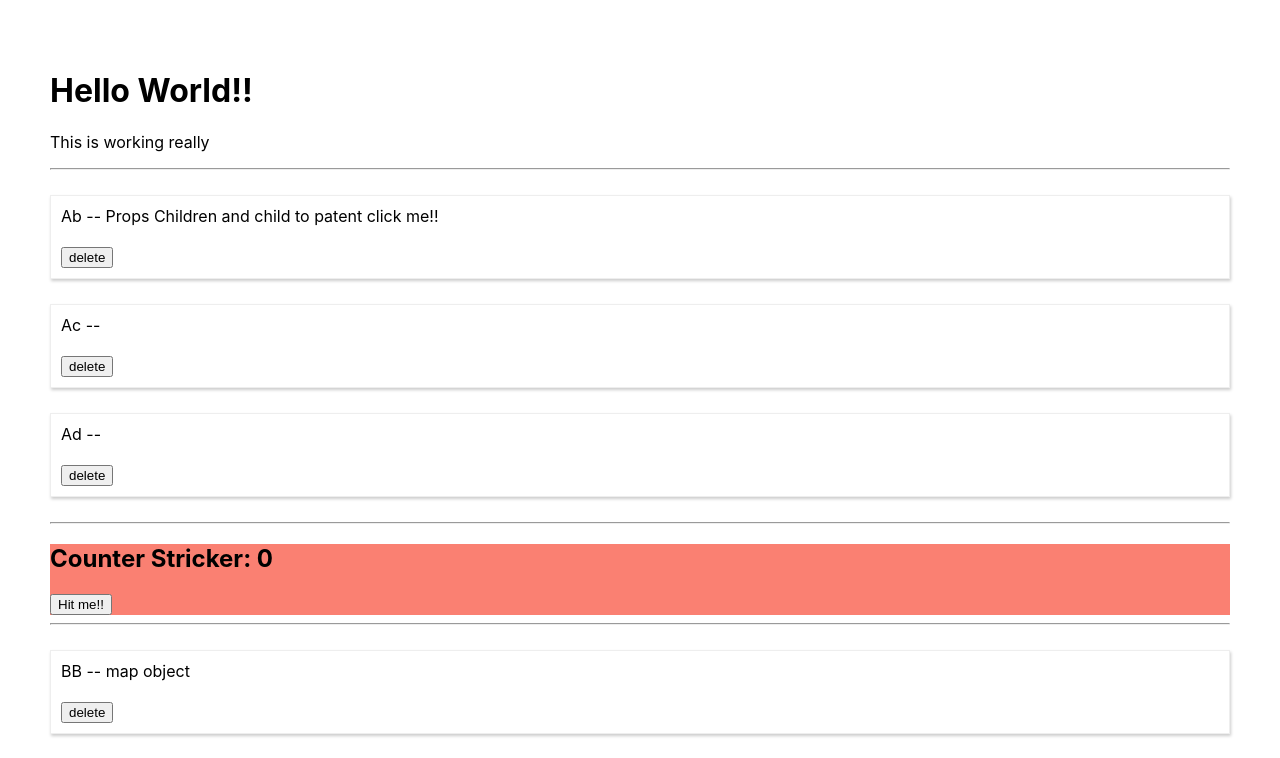
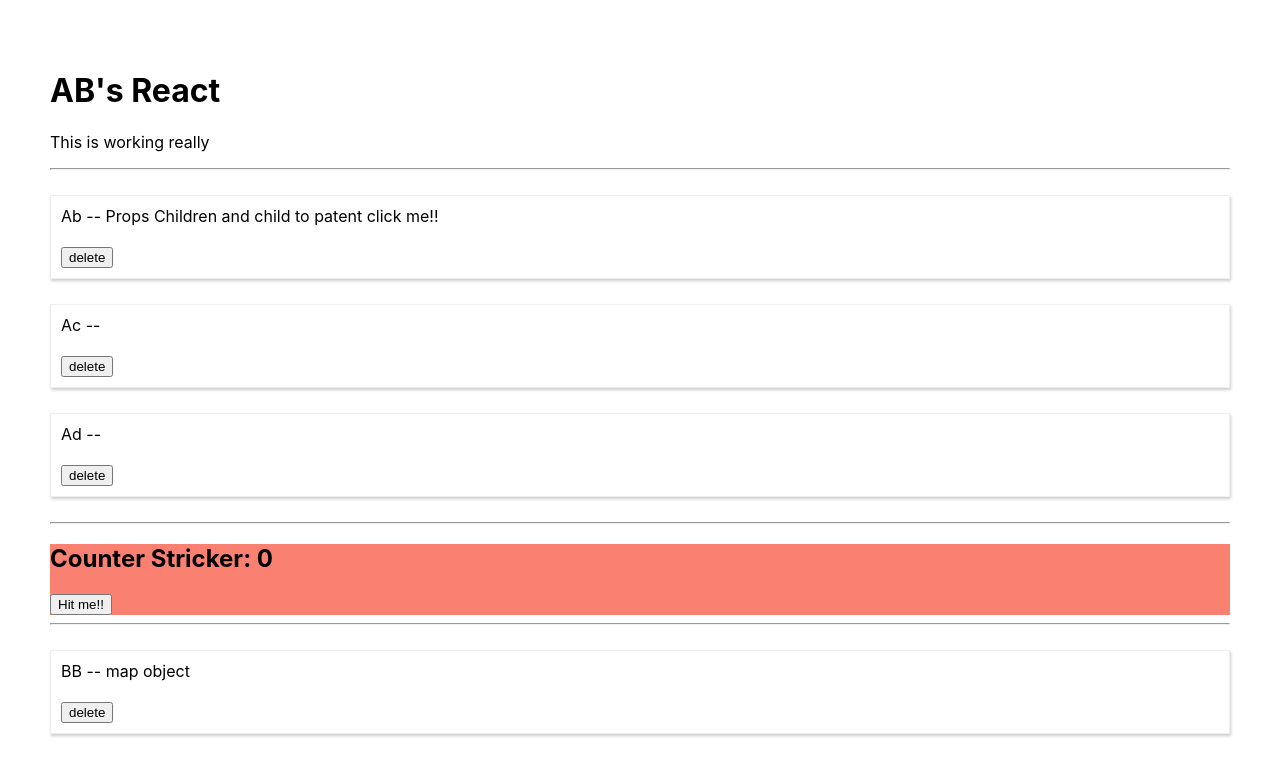
Before and after one commit to anil-bomma/react-burger-app, a React app: page / in a window 1280 px wide. Shown: the top 758 px of the page. Built offline with nearby package versions, Linux system fonts and the light colour scheme.

Commit message:
added how to use props in class based components

```diff
--- a/src/App.js
+++ b/src/App.js
@@ -75,7 +75,7 @@ class App extends Component {
     return (
       <StyleRoot>
         <div style={style}>
-          <h1>Hello World!!</h1>
+          <h1>{this.props.appName}</h1>
           <p>This is working really</p>
           <hr />
           <Person name="Ab" click={this.switchNameWithArgs}>Props Children and child to patent click me!!</Person>
--- a/src/index.js
+++ b/src/index.js
@@ -5,7 +5,7 @@ import App from './App';
 
 ReactDOM.render(
   <React.StrictMode>
-    <App />
+    <App appName="AB's React"/>
   </React.StrictMode>,
   document.getElementById('root')
 );
```
Also changed, not shown: 1 other file (tests, documents, lock files or other folders).
